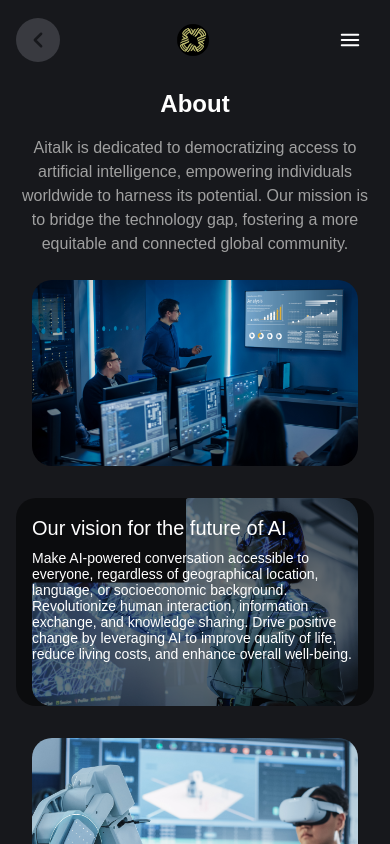
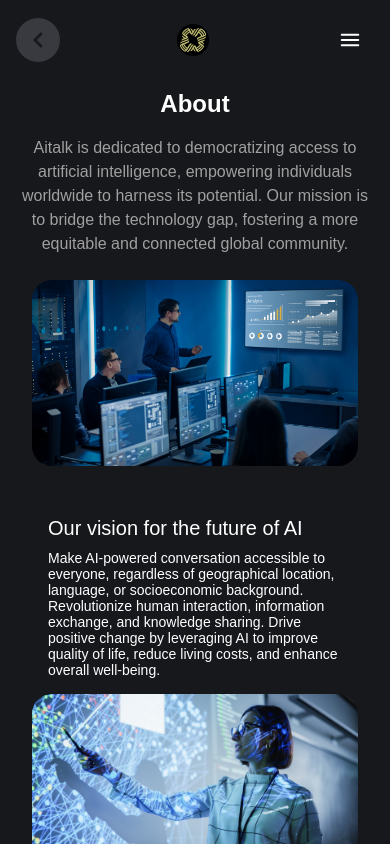
Before and after one commit to Anuran12/aitalk, a Next.js app: page /about in a window 390 px wide. Shown: the top 844 px of the page. Built offline with nearby package versions, Linux system fonts and the light colour scheme.

Commit message:
fix about page

```diff
--- a/app/about/page.tsx
+++ b/app/about/page.tsx
@@ -2,7 +2,7 @@ import Image from "next/image";
 import Link from "next/link";
 import React from "react";
 import Aboutimg1 from "@/public/about1.png";
-import Aboutimg2 from "@/public/about2.png";
+import Aboutimg2 from "@/public/about2.jpg";
 import Aboutimg3 from "@/public/about3.png";
 import Footer from "@/components/Footer";
 import Header from "@/components/Header";
@@ -26,9 +26,22 @@ export default function AboutPage() {
           <Image src={Aboutimg1} alt="" className="rounded-[20px] w-full" />
         </div>
 
-        <div className="px-4 lg:px-[3vw] flex justify-center items-center relative">
+        <div className="px-4 lg:px-[3vw] flex flex-col md:flex-row justify-center items-center relative">
+          <div className=" left-0 top-0 w-full lg:w-[45%] p-4 lg:pl-[3vw] bg-[#17181C] rounded-[20px] block md:hidden">
+            <h1 className="text-xl lg:text-[2.5vw] mb-2 lg:mb-4">
+              Our vision for the future of AI
+            </h1>
+            <p className="text-sm lg:text-[1.5vw] font-light leading-4 lg:leading-[125%] text-white lg:text-[#a0a0a0]">
+              Make AI-powered conversation accessible to everyone, regardless of
+              geographical location, language, or socioeconomic background.
+              Revolutionize human interaction, information exchange, and
+              knowledge sharing. Drive positive change by leveraging AI to
+              improve quality of life, reduce living costs, and enhance overall
+              well-being.
+            </p>
+          </div>
           <Image src={Aboutimg2} alt="" className="rounded-[20px] w-full" />
-          <div className="absolute left-0 top-0 w-full lg:w-[45%] p-4 lg:pl-[3vw] bg-black/50 lg:bg-transparent rounded-[20px] h-full">
+          <div className="absolute left-0 top-0 w-full lg:w-[45%] p-4 lg:pl-[3vw] bg-[#17181C] rounded-[20px] hidden md:block">
             <h1 className="text-xl lg:text-[2.5vw] mb-2 lg:mb-4">
               Our vision for the future of AI
             </h1>
```
Also changed, not shown: public/about2.jpg (added), public/about2.png (deleted).
